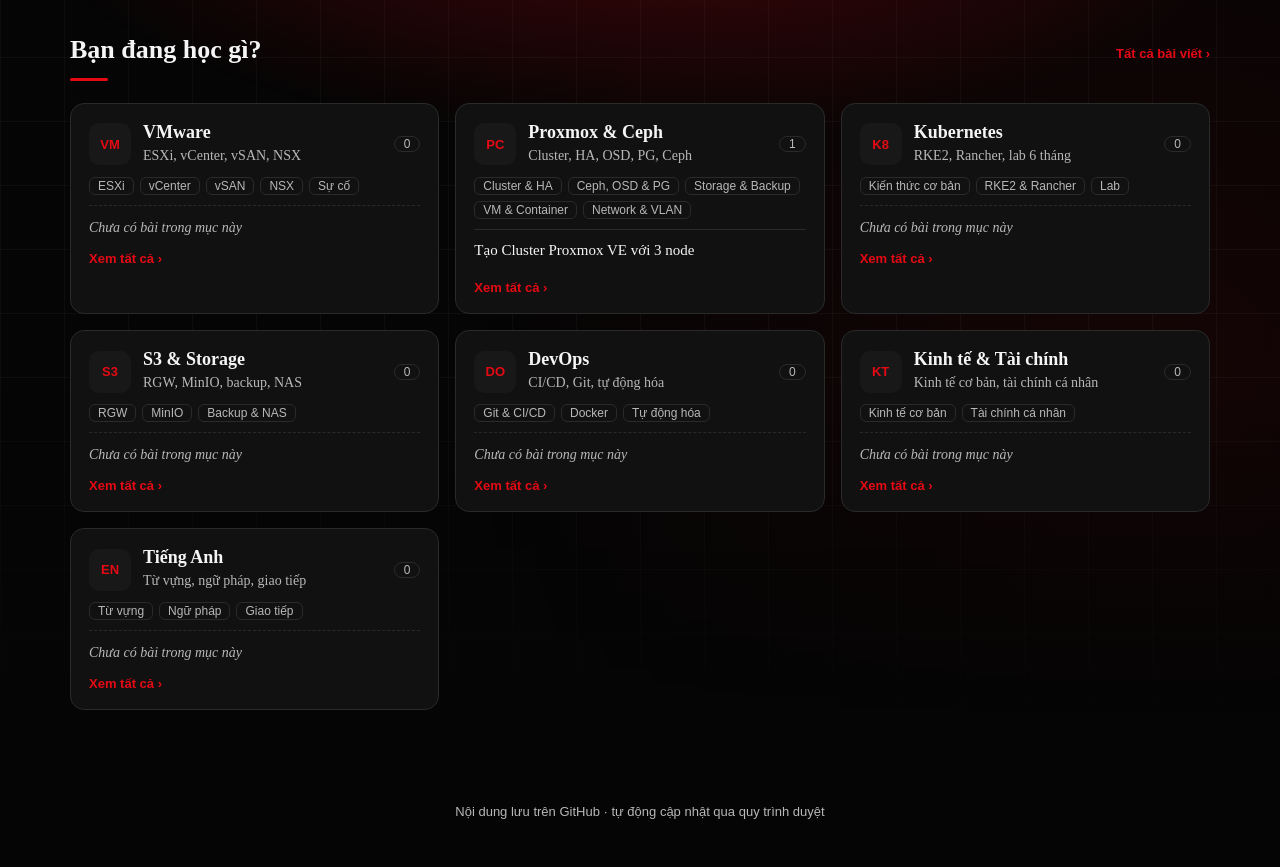
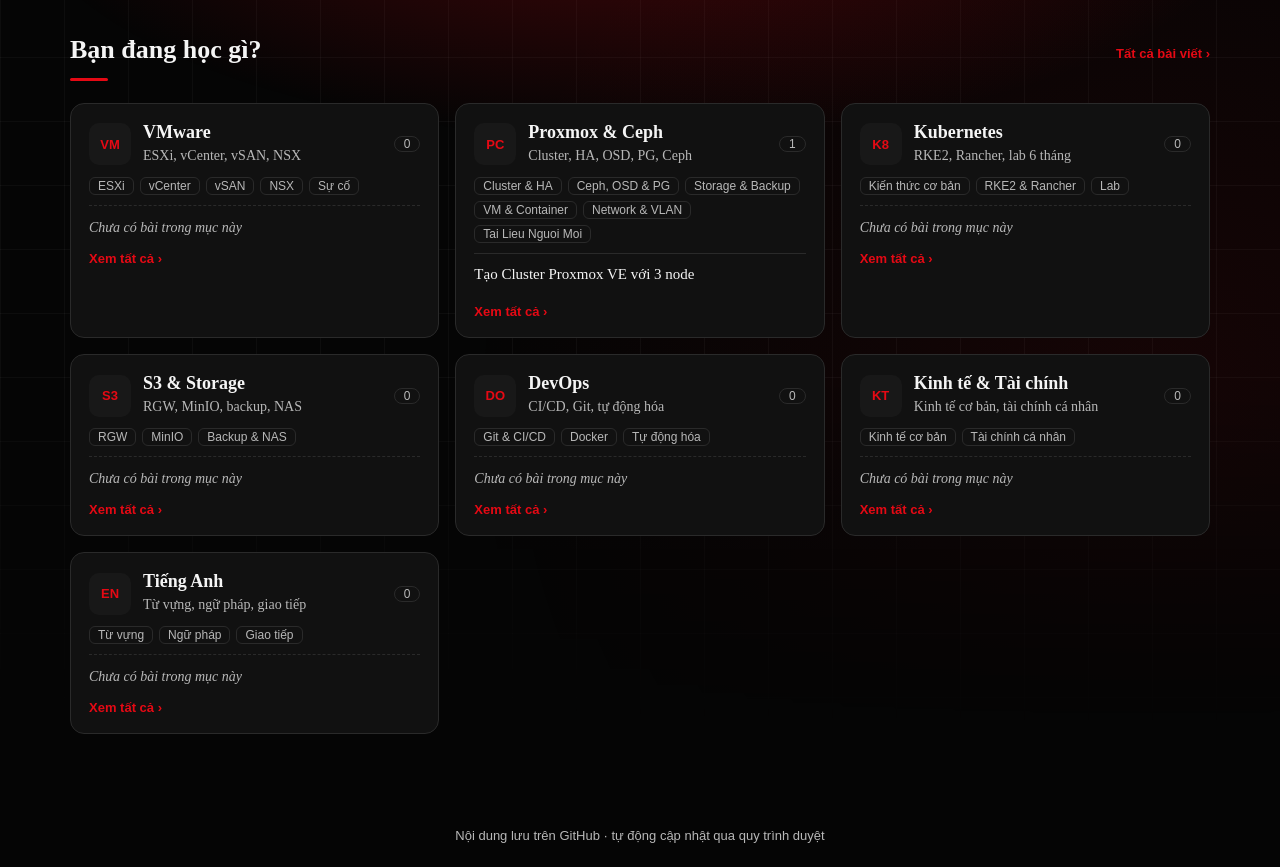
Before and after one commit to nguyenphunghieumomo-prog/kb, a plain HTML site: page index.html in a window 1280 px wide. Shown: the part 71-938 px from the top of the page. Before the commit the page ends 914 px from the top, so only its background shows below. Drawn offline with nearby package versions, Linux system fonts and the light colour scheme.

```diff
--- a/data/index.json
+++ b/data/index.json
@@ -57,6 +57,10 @@
     {
      "id": "mang",
      "name": "Network & VLAN"
+    },
+    {
+     "id": "tai-lieu-nguoi-moi",
+     "name": "Tai Lieu Nguoi Moi"
     }
    ]
   },
@@ -159,6 +163,26 @@
  ],
  "posts": [
   {
+   "id": "lenh-he-thong-va-node-proxmox",
+   "title": "Lệnh quản trị hệ thống và node Proxmox",
+   "cat": "proxmox-ceph",
+   "sub": "cluster",
+   "type": "Lệnh",
+   "tags": [
+    "proxmox",
+    "system",
+    "node",
+    "kernel",
+    "upgrade",
+    "certificate"
+   ],
+   "status": "draft",
+   "updated": "2026-11-25",
+   "summary": "Nhóm lệnh kiểm tra hệ thống, node, dịch vụ, chứng chỉ, thời gian, boot và nâng cấp Proxmox VE.",
+   "review_note": "",
+   "path": "docs/proxmox-ceph/cluster/lenh-he-thong-va-node-proxmox.md"
+  },
+  {
    "id": "tao-cluster-proxmox-3-node",
    "title": "Tạo Cluster Proxmox VE với 3 node",
    "cat": "proxmox-ceph",
@@ -176,6 +200,45 @@
    "summary": "Các bước tạo cluster 3 node PVE1/PVE2/PVE4, lấy Join Information và join node.",
    "review_note": "",
    "path": "docs/proxmox-ceph/cluster/tao-cluster-proxmox-3-node.md"
+  },
+  {
+   "id": "xoa-node-loi-khoi-cluster",
+   "title": "Xóa node lỗi khỏi cluster Proxmox",
+   "cat": "proxmox-ceph",
+   "sub": "cluster",
+   "type": "Sự cố",
+   "tags": [
+    "proxmox",
+    "cluster",
+    "quorum",
+    "corosync",
+    "pvecm"
+   ],
+   "status": "draft",
+   "updated": "2026-11-25",
+   "summary": "Cách kiểm tra quorum và xóa node đang lỗi khỏi cluster bằng pvecm delnode.",
+   "review_note": "",
+   "path": "docs/proxmox-ceph/cluster/xoa-node-loi-khoi-cluster.md"
+  },
+  {
+   "id": "gioi-thieu-cai-dat-proxmox",
+   "title": "Giới thiệu và cài đặt Proxmox VE cho người mới",
+   "cat": "proxmox-ceph",
+   "sub": "tai-lieu-nguoi-moi",
+   "type": "Quy trình",
+   "tags": [
+    "proxmox",
+    "beginner",
+    "system requirements",
+    "iso",
+    "installation",
+    "gui"
+   ],
+   "status": "draft",
+   "updated": "2026-11-25",
+   "summary": "Yêu cầu phần cứng, quy trình cài đặt Proxmox VE bằng ISO và các khu vực chính của giao diện quản trị.",
+   "review_note": "",
+   "path": "docs/proxmox-ceph/tai-lieu-nguoi-moi/gioi-thieu-cai-dat-proxmox.md"
   }
  ]
 }
--- a/index.html
+++ b/index.html
@@ -54,13 +54,26 @@ h2.t:after{content:"";display:none}.ul{width:38px;height:3px;background:var(--ac
 .bd.ok{color:var(--ok);border-color:var(--ok)}.bd.wa{color:var(--wa);border-color:var(--wa)}
 .post{display:grid;grid-template-columns:minmax(0,1fr) 230px;gap:36px}
 .md{background:var(--panel);border:1px solid var(--line);border-radius:14px;padding:10px 30px 30px;min-width:0}
-.md h1{font-size:30px;margin:20px 0 4px}.md h2{font-size:22px;margin:30px 0 8px;padding-top:6px;border-top:1px solid var(--line)}
+.md h1{font-size:34px;line-height:1.25;margin:22px 0 10px}
+.md h2{font-size:25px;line-height:1.3;margin:34px 0 12px;padding-top:12px;border-top:1px solid var(--line)}
+.md h3{font-size:21px;line-height:1.35;margin:26px 0 8px}
+.md p,.md li{font-size:18px;line-height:1.75}
+.md p{margin:10px 0}
+.md li{margin:6px 0}
+.md strong,.md b{color:var(--tx);font-weight:800}
+.md a{font-weight:700;text-decoration:underline;text-decoration-color:rgba(229,9,20,.55);text-underline-offset:3px}
 .md img{max-width:100%;border:1px solid var(--line);border-radius:8px;background:#fff;display:block;margin:12px 0 4px}
-.md blockquote{margin:16px 0;padding:6px 16px;border-left:3px solid var(--ac);color:var(--mu);background:var(--panel2)}
-.md code{font:14px Consolas,monospace;background:var(--panel2);padding:1px 6px;border-radius:5px}
-.md pre{background:var(--panel2);padding:14px;border-radius:10px;overflow:auto}.md pre code{padding:0;background:none}
-.tw{overflow-x:auto}.md table{border-collapse:collapse;width:100%;font-size:14px}
-.md th,.md td{border:1px solid var(--line);padding:7px 10px;text-align:left;white-space:nowrap}.md th{background:var(--panel2)}
+.md blockquote{margin:18px 0;padding:10px 18px;border-left:4px solid var(--ac);color:var(--tx);background:var(--panel2);font-size:17px}
+.md blockquote p{font-weight:700;margin:4px 0}
+.md code{font:600 15px Consolas,"Courier New",monospace;color:#fff;background:var(--panel2);border:1px solid var(--line);padding:2px 7px;border-radius:5px}
+.md pre{background:#0b0b0b;border:1px solid var(--line);border-left:3px solid var(--ac);padding:16px 18px;border-radius:10px;overflow:auto;line-height:1.72}
+.md pre code{display:block;color:#f5f5f5;border:0;padding:0;background:none;font:700 15px/1.72 Consolas,"Courier New",monospace;white-space:pre}
+.md pre code .command{color:#fff;font-weight:800}
+.md pre code .comment{color:var(--mu);font-weight:600}
+.tw{overflow-x:auto}
+.md table{border-collapse:collapse;width:100%;font-size:16px}
+.md th,.md td{border:1px solid var(--line);padding:9px 12px;text-align:left;white-space:nowrap}
+.md th{background:var(--panel2);color:#fff;font-weight:800}
 .toc{position:sticky;top:90px;align-self:start;font-size:14px;border-left:2px solid var(--line);padding-left:14px}
 .toc b{display:block;margin-bottom:6px;font:600 12px Arial;color:var(--mu);text-transform:uppercase;letter-spacing:.06em}
 .toc a{display:block;color:var(--mu);padding:3px 0}.toc a:hover{color:var(--ac)}
@@ -122,6 +135,7 @@ async function post(id){const p=D.posts.find(x=>x.id==id);if(!p)return list();na
  let m=(await txt(p.path)).replace(/^---\r?\n[\s\S]*?\r?\n---\r?\n/,'');const base=p.path.replace(/[^/]+$/,'');
  const html=marked.parse(m).replace(/<table/g,'<div class="tw"><table').replace(/<\/table>/g,'</table></div>');
  $('#app').innerHTML=`<div class="bc"><a onclick="go('')">Trang chủ</a> › <a onclick="go('cat/${p.cat}')">${esc(cat(p.cat).name)}</a> › <a onclick="go('cat/${p.cat}/${p.sub}')">${esc(sub(p))}</a></div><div class="post"><article class="md" id="md">${html}<div class="meta" style="margin-top:22px"><span class="bd">${esc(cat(p.cat).name)} › ${esc(sub(p))}</span><span class="bd ${ok(p)?'ok':'wa'}">${ok(p)?'Đã duyệt':'Bản nháp'}</span>${p.tags.map(t=>`<span class="bd">#${esc(t)}</span>`).join('')}</div></article><aside class="toc" id="toc"><b>Trong bài</b></aside></div>`;
+ document.querySelectorAll('#md pre code').forEach(code=>{const lines=code.textContent.split('\n');code.innerHTML=lines.map(line=>{const cls=line.trimStart().startsWith('#')?'comment':'command';return line?`<span class="${cls}">${esc(line)}</span>`:''}).join('\n')});
  document.querySelectorAll('#md h2').forEach((h,i)=>{h.id='s'+i;$('#toc').insertAdjacentHTML('beforeend',`<a href="javascript:document.getElementById('s${i}').scrollIntoView({behavior:'smooth'})">${h.textContent}</a>`)});scrollTo(0,0)}
 function route(){const h=location.hash.slice(1),[a,b]=h.split('/');
  if(a=='post')post(b);else if(a=='cat')list(b,0,h.split('/')[2]);else if(a=='guide')guide();else if(a=='posts')list();else if(a=='drafts')list(null,1);else home()}
```
Also changed, not shown: 5 other files.
